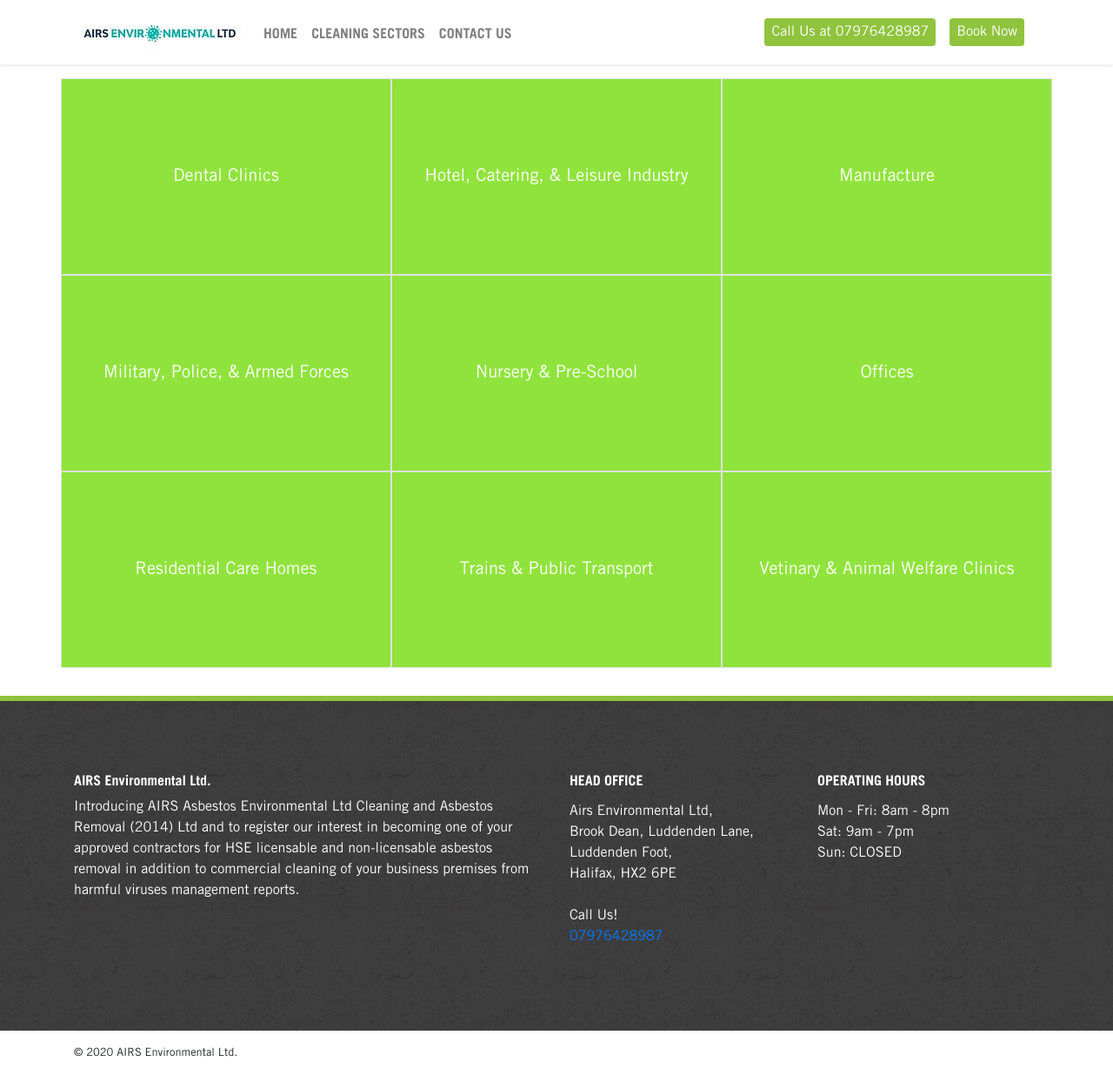
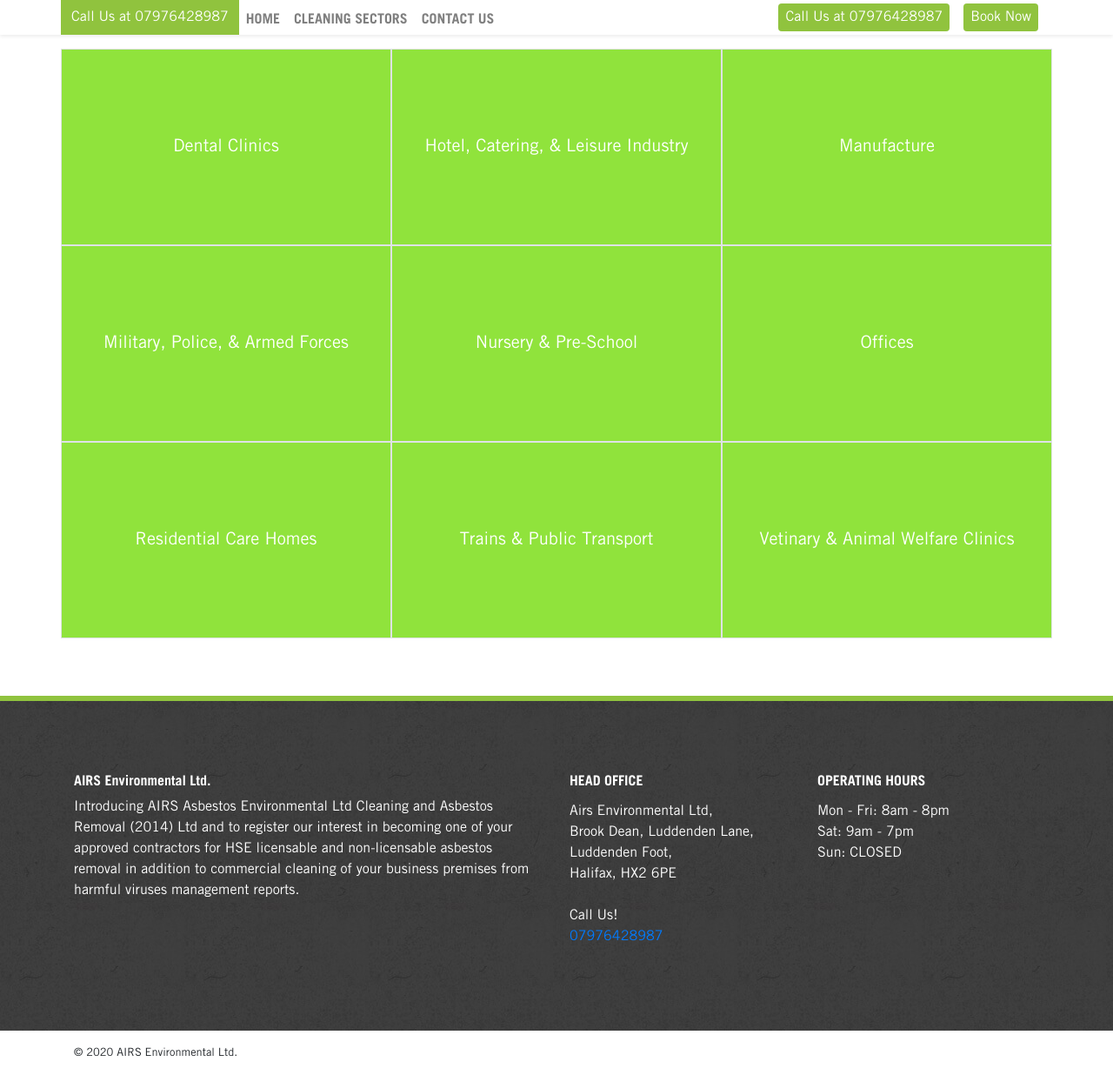
Before and after one commit to adyanmuhammad/airs-2, a Jekyll site: the page built from pages/sectors/index.md, in a window 1280 px wide and 1236 px high. Shown: the whole window at 87% size. Built offline with Jekyll 4.4.1, drawn with Linux system fonts in a browser that asks for light colours; nearby versions of some CDN libraries.

Commit message:
Update header.html

```diff
--- a/_includes/header.html
+++ b/_includes/header.html
@@ -1,19 +1,21 @@
 <div class="container-fluid p-0 bg-white shadow-sm sticky-top">
   <div class="container px-0 py-0">
-    <nav class="navbar navbar-expand-lg navbar-light">
-      <a class="navbar-brand" href="https://adyanmuhammad.github.io/airs-2/">
+    <nav class="navbar navbar-expand-lg navbar-light p-0">
+      <!-- <a class="navbar-brand" href="https://adyanmuhammad.github.io/airs-2/">
         <img src="https://adyanmuhammad.github.io/airs-2/assets/img/logo.jpg">
-      </a>
+      </a> -->
 
       <div class="d-flex flex-row">
-        <a class="btn btn-primary px-2 py-1 my-2 my-sm-0 mr-3 d-block d-lg-none" type="button" href="tel:{{ site.phone }}" style="background-color: #90c33e; border: transparent;">
+        <a href="tel:{{ site.phone }}"
+           style="
+           font-size: 16px;
+           line-height: 1;
+           padding: 12px 12px;
+           background-color: #90c33e;
+           color: white;
+           ">
           Call Us at {{ site.phone }}
         </a>
-        <button class="btn btn-primary px-2 py-1 my-2 my-sm-0 d-block d-lg-none" type="button" data-toggle="collapse"
-          data-target="#navbarSupportedContent" aria-controls="navbarSupportedContent" aria-expanded="false"
-          aria-label="Toggle navigation" style="background-color: #90c33e; border: transparent;">
-          Menu
-        </button>
       </div>
 
       <div class="collapse navbar-collapse" id="navbarSupportedContent">
```
